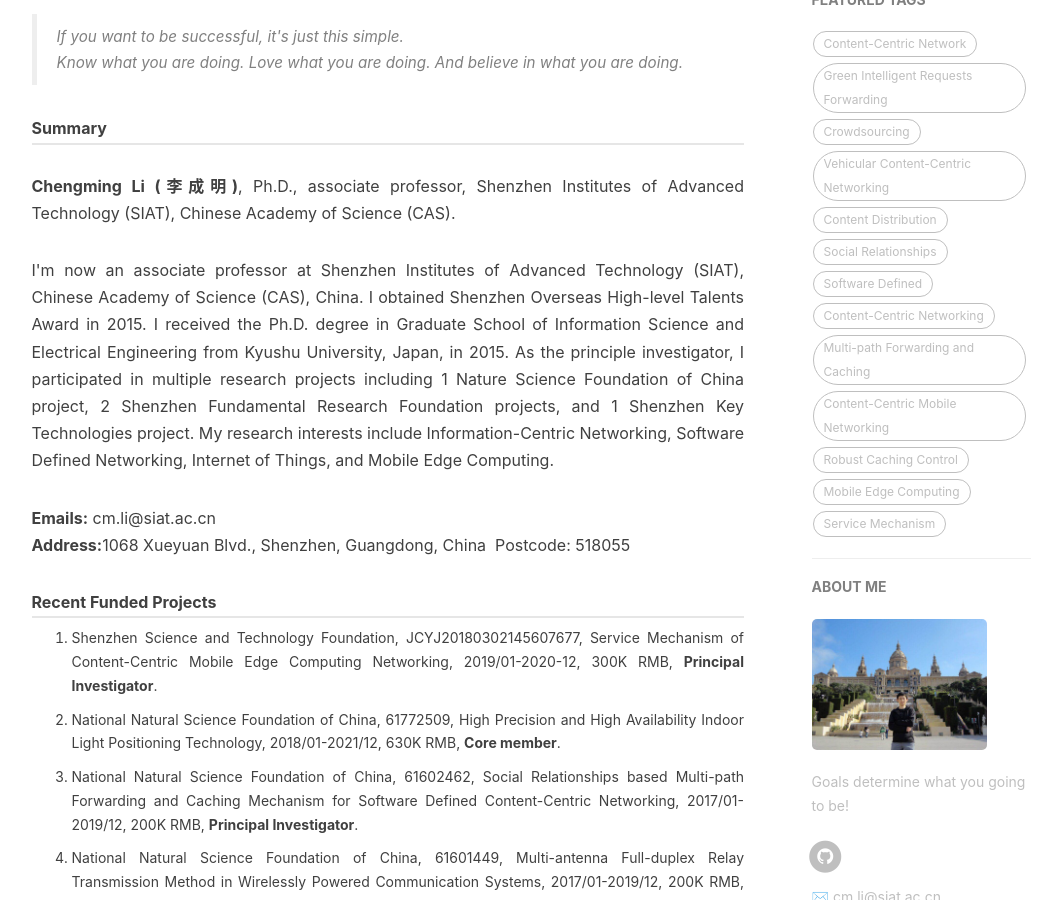
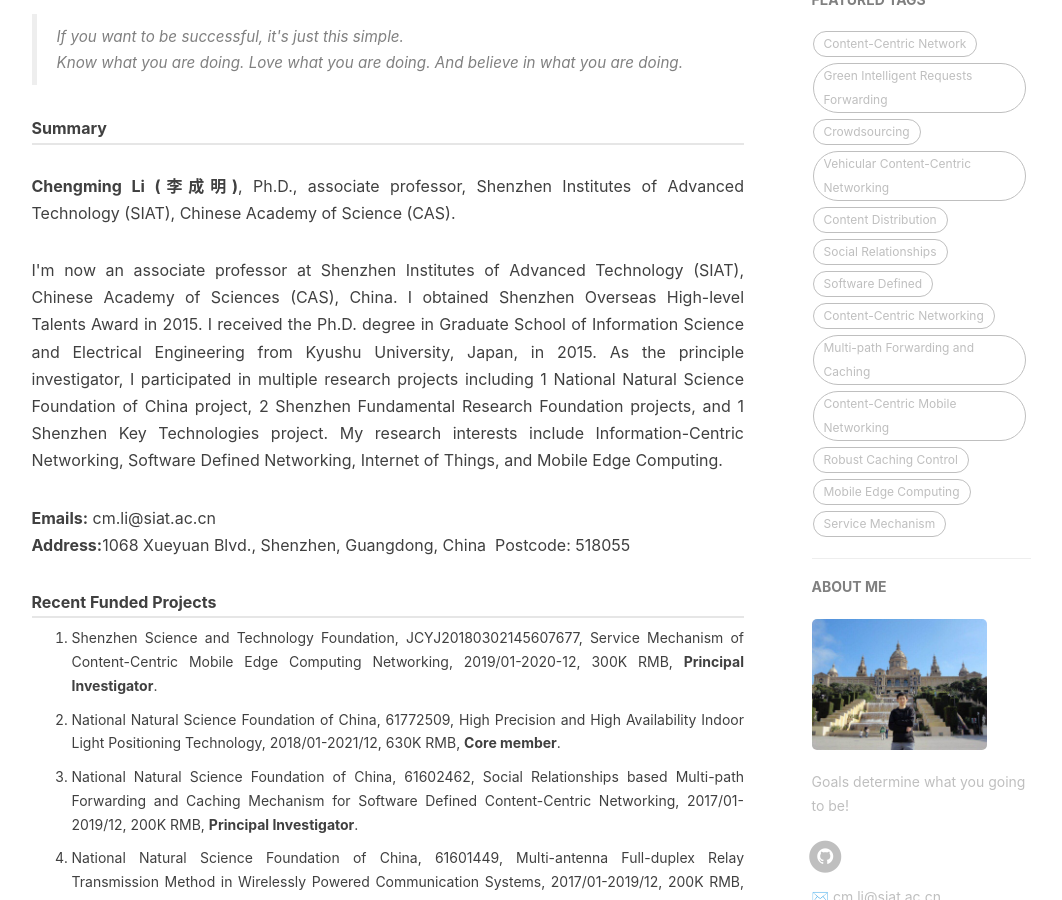
Before and after one commit to cm-li/cm-li.github.io, a Jekyll site: the page built from about.html, in a window 1280 px wide and 900 px high, scrolled down 330 px. Shown: the whole window, without its empty margins (136-1198 px from the left). Built offline with Jekyll 4.4.1, drawn with Linux system fonts in a browser that asks for light colours; nearby versions of some CDN libraries; comment, search, counter and statistics services are not loaded.

Commit message:
Update about.html

```diff
--- a/about.html
+++ b/about.html
@@ -94,9 +94,9 @@
 
     <p class="summary__short"><strong>Chengming Li (李成明)</strong>, Ph.D., associate professor, Shenzhen Institutes of Advanced Technology (SIAT), Chinese Academy of Science (CAS).</p>
 
-    <p class="summary__long">I'm now an associate professor at Shenzhen Institutes of Advanced Technology (SIAT), Chinese Academy of Science (CAS), China.
+    <p class="summary__long">I'm now an associate professor at Shenzhen Institutes of Advanced Technology (SIAT), Chinese Academy of Sciences (CAS), China.
         I obtained Shenzhen Overseas High-level Talents Award in 2015. I received the Ph.D. degree in Graduate School of Information Science and Electrical Engineering from Kyushu University, Japan, in 2015.
-        As the principle investigator, I participated in multiple research projects including 1 Nature Science Foundation of China project, 2 Shenzhen Fundamental Research Foundation projects, and 1 Shenzhen Key Technologies project.
+        As the principle investigator, I participated in multiple research projects including 1 National Natural Science Foundation of China project, 2 Shenzhen Fundamental Research Foundation projects, and 1 Shenzhen Key Technologies project.
         My research interests include Information-Centric Networking, Software Defined Networking, Internet of Things, and Mobile Edge Computing.
         <!--I have published over 20 SCI/EI indexed papers in international conferences and journals in related fields. -->
     </p>
```
